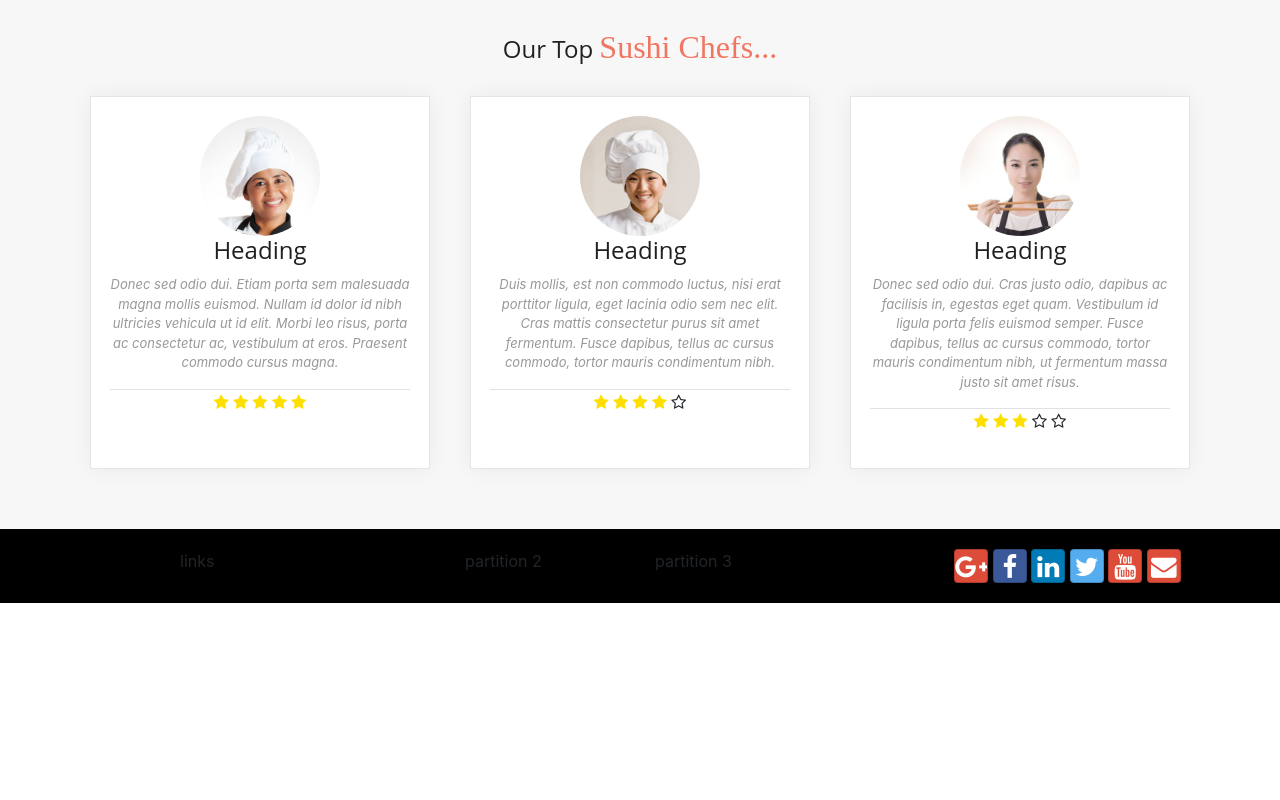
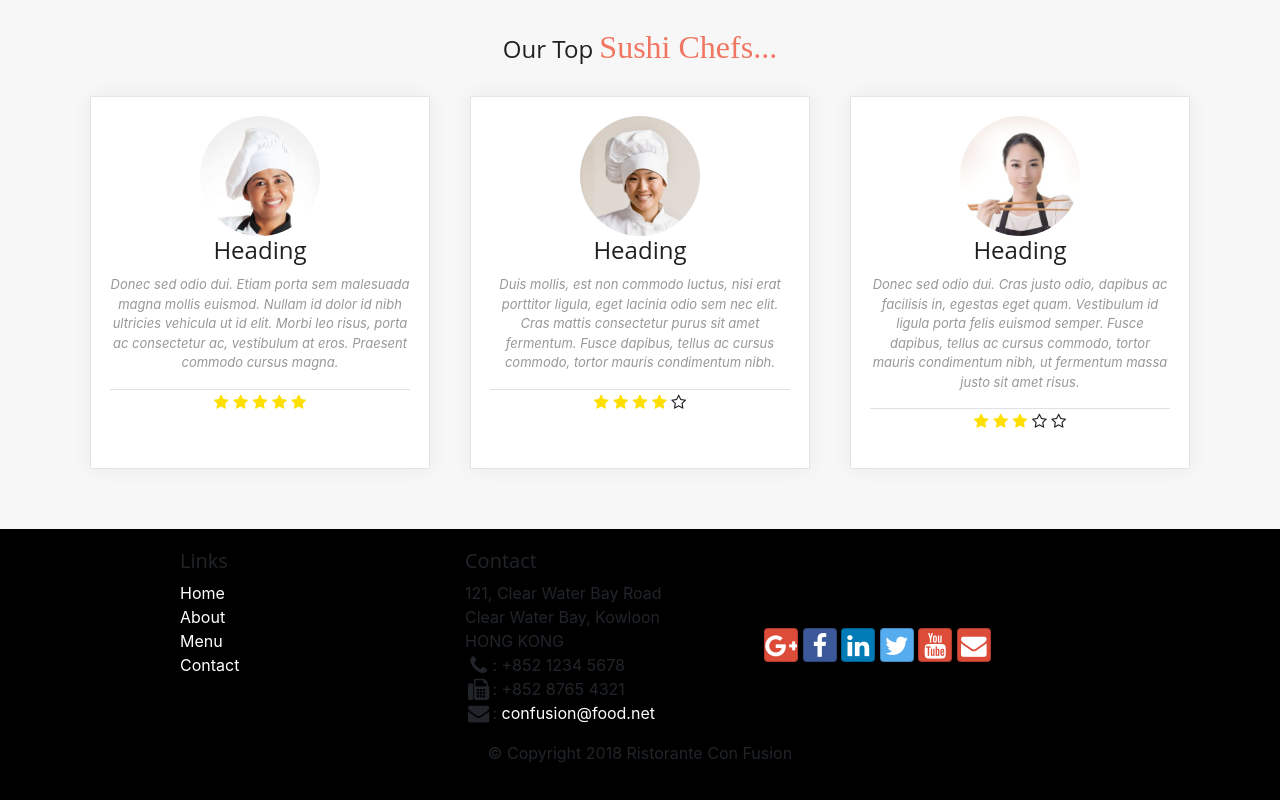
Before and after one commit to avishkakavindu/front-end-Sushi-Chef, a website: page index.html in a window 1280 px wide. Shown: the part 1576-2376 px from the top of the page. Before the commit the page ends 2179 px from the top, so only its background shows below. Drawn offline with nearby package versions, Linux system fonts and the light colour scheme.

Commit message:
add features to footer

```diff
--- a/css/styles.css
+++ b/css/styles.css
@@ -167,6 +167,8 @@
     background-color: #f7f7f7;
     padding-top: 50px;
     padding-bottom: 40px;
+    width: 100%;
+    margin: 0;
 }
 
 #chefsSection h2 {
@@ -211,3 +213,17 @@
     margin: 0px auto;
     padding: 20px 0px;
 }
+
+.map-container-2{
+    overflow:hidden;
+    padding-bottom:56.25%;
+    position:relative;
+    height:0;
+    }
+    .map-container-2 iframe{
+    left:0;
+    top:0;
+    height:100%;
+    width:100%;
+    position:absolute;
+    }
--- a/index.html
+++ b/index.html
@@ -274,14 +274,25 @@
     <footer class="footer">
       <div class="container">
         <div class="row">
-          <div class="col-3 col-sm-3 offset-1">
-            links
+          <div class="col-md-3 offset-1">
+            <h5>Links</h5>
+            <ul class="list-unstyled">
+                <li><a href="#">Home</a></li>
+                <li><a href="#">About</a></li>
+                <li><a href="#">Menu</a></li>
+                <li><a href="#">Contact</a></li>
+            </ul>
           </div>
-          <div class="col-3 col-sm-2">
-            partition 2
-          </div>
-          <div class="col-3 col-sm-3">
-            partition 3
+          <div class="col-md-3">
+            <h5>Contact</h5>
+            <address class="address">
+		          121, Clear Water Bay Road<br>
+              Clear Water Bay, Kowloon<br>
+              HONG KONG<br>
+              <i class="fa fa-phone fa-lg fa-fw"></i>: +852 1234 5678<br>
+              <i class="fa fa-fax fa-lg fa-fw"></i>: +852 8765 4321<br>
+              <i class="fa fa-envelope fa-lg fa-fw"></i>: <a href="mailto:confusion@food.net">confusion@food.net</a>
+            </address>
           </div>
           <div class="col-12 col-sm-3 align-self-center">
             <div class="text-center">
@@ -291,9 +302,13 @@
               <a class="btn btn-social-icon btn-twitter" href="http://twitter.com/"><i class="fa fa-twitter "></i></a>
               <a class="btn btn-social-icon btn-google" href="http://youtube.com/"><i class="fa fa-youtube "></i></a>
               <a class="btn btn-social-icon btn-google" href="mailto:"><i class="fa fa-envelope "></i></a>
-          </div>
+            </div>
           </div>
         </div>
+        <div class="row justify-content-center">
+          <div class="col-auto">
+              <p>© Copyright 2018 Ristorante Con Fusion</p>
+          </div>
       </div>
     </footer>
 
```
